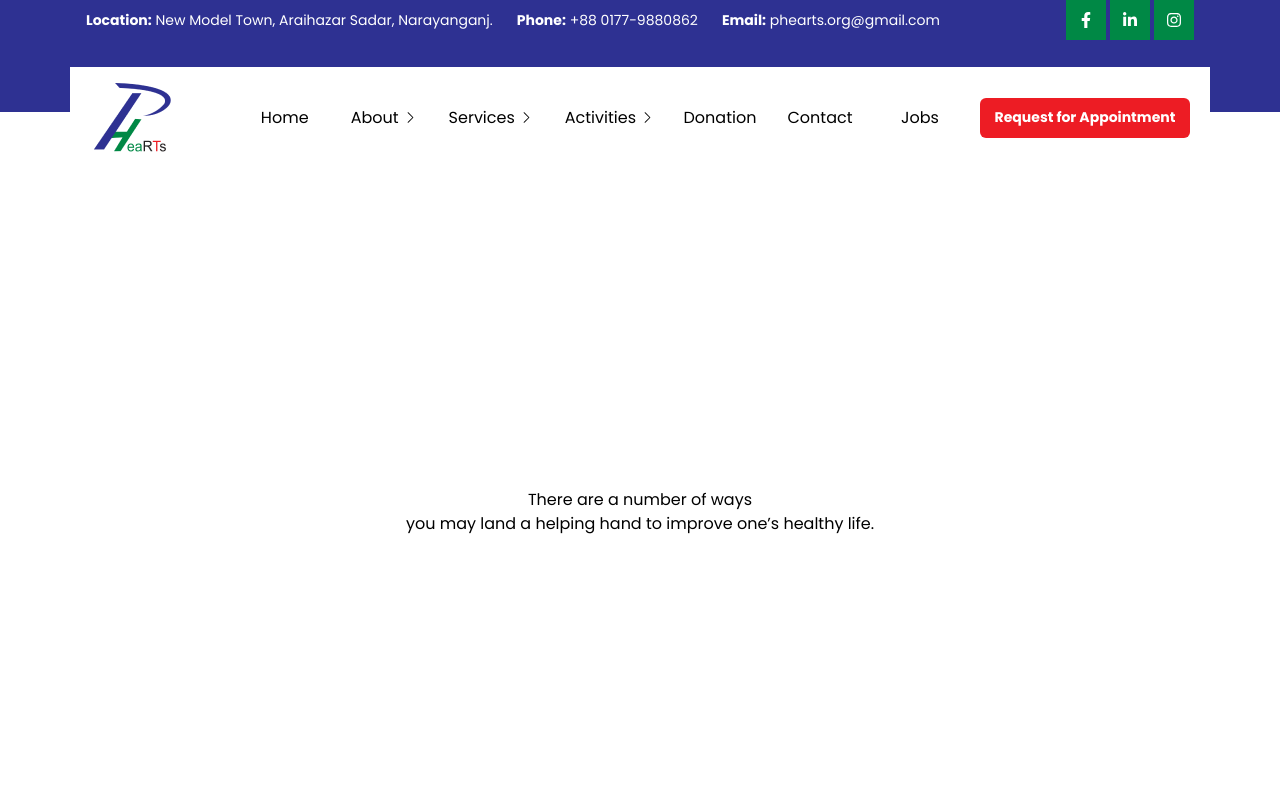
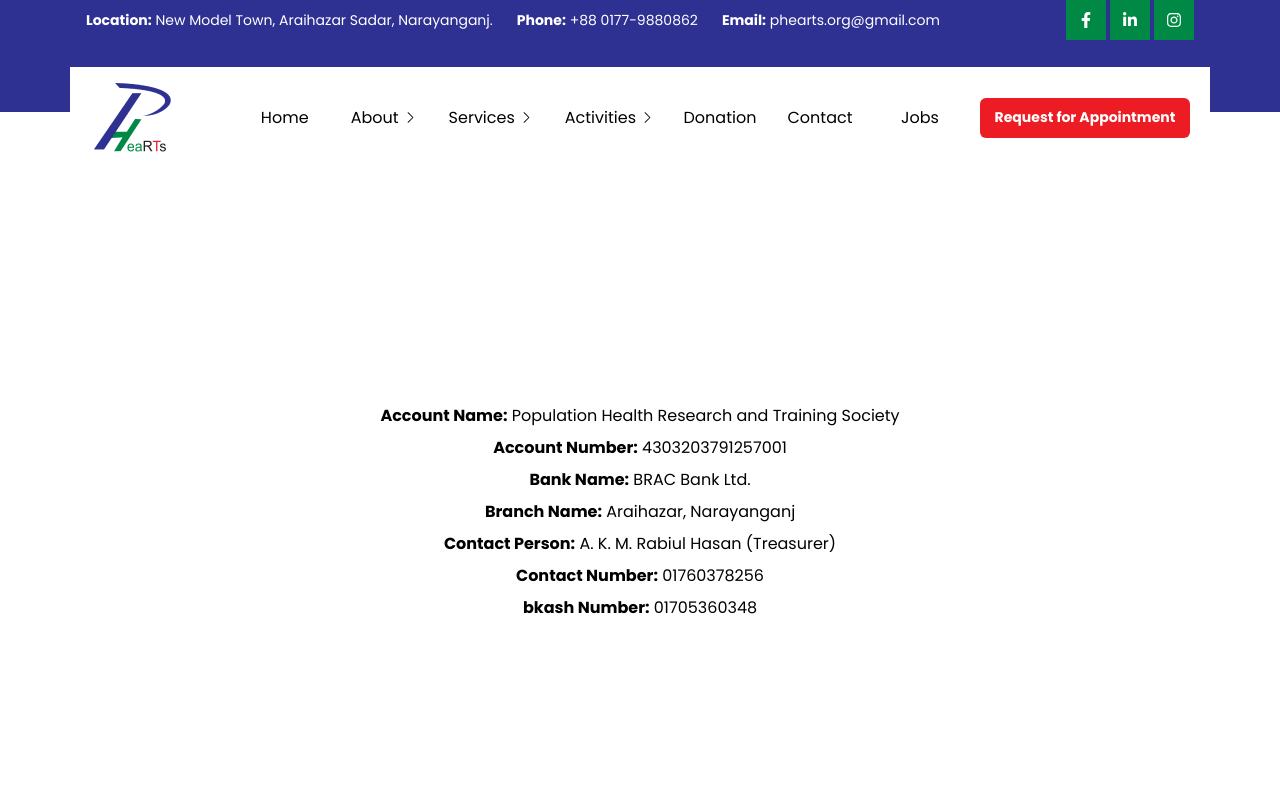
Before and after one commit to asifmrony/phearts-web, a Next.js app: page /donation in a window 1280 px wide. Shown: the top 800 px of the page. Built offline with nearby package versions, Linux system fonts and the light colour scheme.

Commit message:
final presentation based changes

```diff
--- a/pages/donation.js
+++ b/pages/donation.js
@@ -4,8 +4,14 @@ import React from 'react'
 export default function donation() {
   return (
     <div className='min-h-[100vh] bg-white flex justify-center items-center'>
-        <h1 className={`text-center ${poppins.variable} font-poppins text-black`}>
-          There are a number of ways <br></br> you may land a helping hand to improve one’s healthy life.
+        <h1 className={`text-center ${poppins.variable} font-poppins text-black leading-loose`}>
+        <b>Account Name:</b> Population Health Research and Training Society <br></br>
+        <b>Account Number:</b> 4303203791257001 <br></br>
+        <b>Bank Name:</b> BRAC Bank Ltd. <br></br>
+        <b>Branch Name:</b> Araihazar, Narayanganj <br></br>
+        <b>Contact Person:</b> A. K. M. Rabiul Hasan (Treasurer) <br></br>
+        <b>Contact Number:</b> 01760378256 <br></br>
+        <b>bkash Number:</b> 01705360348
         </h1>
     </div>
   )
```
